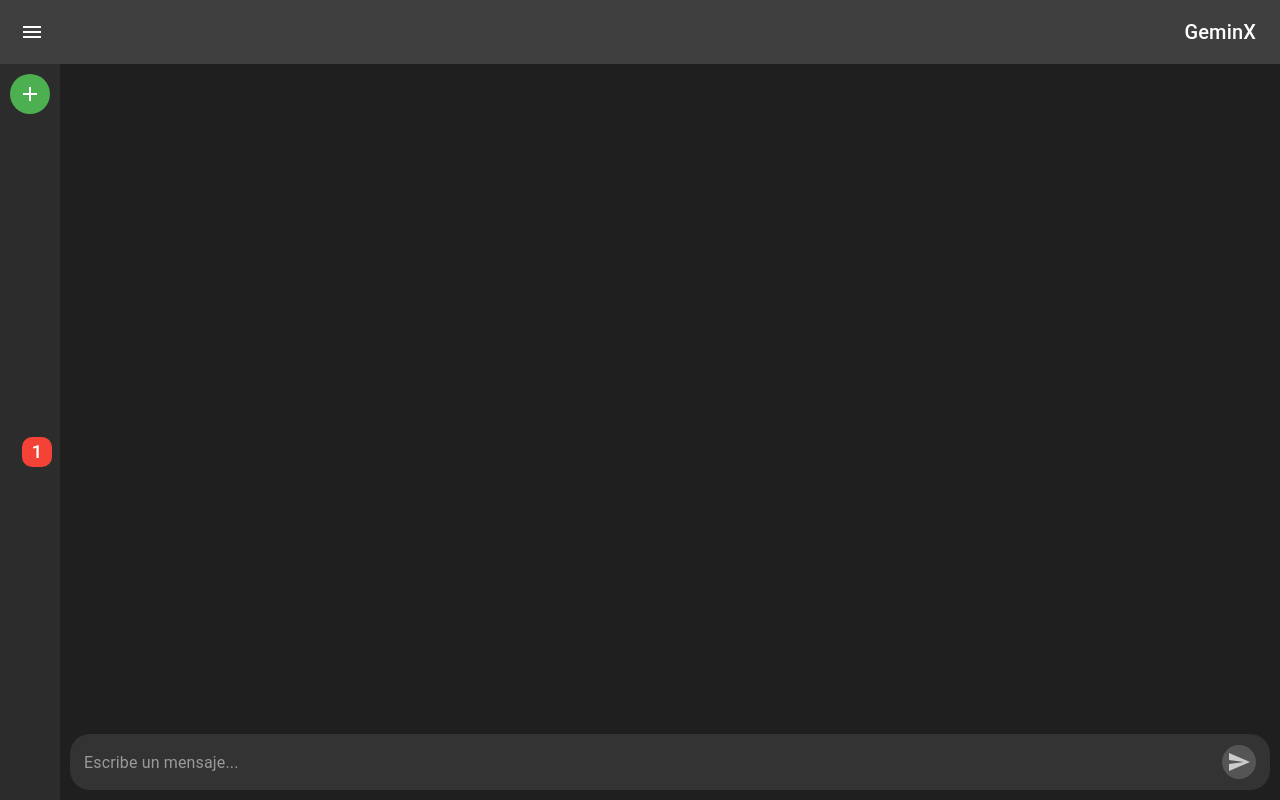
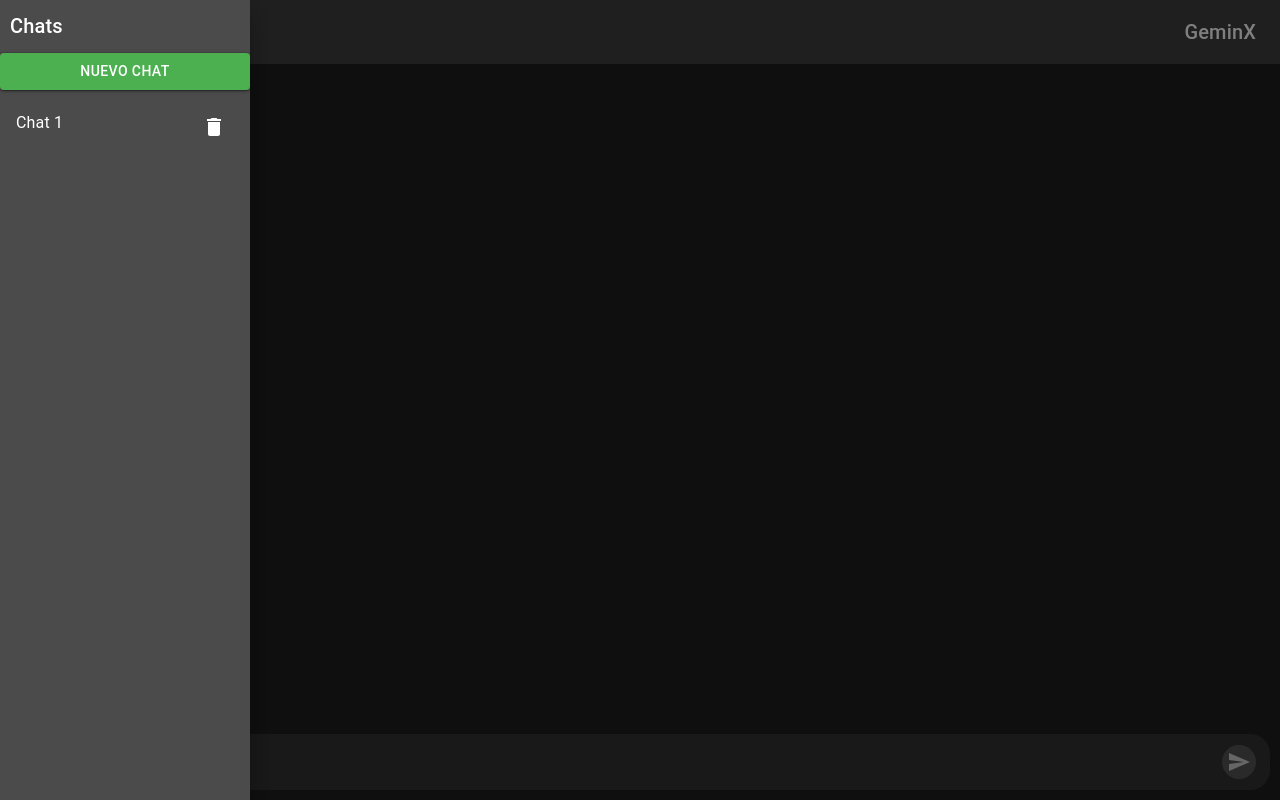
Before and after one commit to alessjh-dev/app-chat-web, a React (Vite) app: page / in a window 1280 px wide. Both pictures are taken after a click on the button 32 px from the left and 32 px from the top of the page. Built offline with nearby package versions, Linux system fonts and the light colour scheme.

Commit message:
MOD: mejoras en vista movil

```diff
--- a/src/App.tsx
+++ b/src/App.tsx
@@ -1,5 +1,5 @@
 import React, { useState, useEffect } from 'react';
-import { Box, CssBaseline, ThemeProvider } from '@mui/material';
+import { Box, CssBaseline, ThemeProvider, useMediaQuery } from '@mui/material';
 import ChatSidebar from './ChatSidebar';
 import ChatWindow from './ChatWindow';
 import Header from './Header';
@@ -20,7 +20,8 @@ interface Chat {
 const App: React.FC = () => {
   const [chats, setChats] = useState<Chat[]>([]);
   const [selectedChatId, setSelectedChatId] = useState<number | null>(null);
-  const [isSidebarOpen, setIsSidebarOpen] = useState<boolean>(true);
+  const [isSidebarOpen, setIsSidebarOpen] = useState<boolean>(false);
+  const isMobile = useMediaQuery('(max-width:600px)');
 
   useEffect(() => {
     const storedChats = localStorage.getItem('chats');
@@ -50,6 +51,9 @@ const App: React.FC = () => {
 
   const handleSelectChat = (id: number) => {
     setSelectedChatId(id);
+    if (isMobile) {
+      setIsSidebarOpen(false);
+    }
   };
 
   const handleSendMessage = (message: Message) => {
@@ -92,6 +96,7 @@ const App: React.FC = () => {
             onNewChat={handleNewChat}
             onDeleteChat={handleDeleteChat}
             isOpen={isSidebarOpen}
+            onClose={toggleSidebar}
           />
           <Box sx={{ flex: 1, display: 'flex', flexDirection: 'column', height: 'calc(100vh - 64px)' }}>
             <ChatWindow chat={selectedChat} onSendMessage={handleSendMessage} />
--- a/src/ChatSidebar.tsx
+++ b/src/ChatSidebar.tsx
@@ -1,7 +1,6 @@
 import React from 'react';
-import { Box, List, ListItem, ListItemText, Button, Typography, Divider, IconButton, Tooltip, Badge } from '@mui/material';
+import { Box, List, ListItem, ListItemText, Button, Typography, Divider, IconButton, Drawer } from '@mui/material';
 import DeleteIcon from '@mui/icons-material/Delete';
-import AddIcon from '@mui/icons-material/Add';
 
 interface ChatSidebarProps {
   chats: { id: number; title: string; lastMessage: string }[];
@@ -9,27 +8,24 @@ interface ChatSidebarProps {
   onNewChat: () => void;
   onDeleteChat: (id: number) => void;
   isOpen: boolean;
+  onClose: () => void;
 }
 
-const ChatSidebar: React.FC<ChatSidebarProps> = ({ chats, onSelectChat, onNewChat, onDeleteChat, isOpen }) => {
+const ChatSidebar: React.FC<ChatSidebarProps> = ({ chats, onSelectChat, onNewChat, onDeleteChat, isOpen, onClose }) => {
   return (
-    <Box
+    <Drawer
+      anchor="left"
+      open={isOpen}
+      onClose={onClose}
       sx={{
-        width: isOpen ? '250px' : { xs: '0', md: '60px' },
-        height: '100%',
+        '& .MuiDrawer-paper': {
+          width: { xs: '250px', md: '250px' },
           backgroundColor: '#2c2c2c',
           color: '#fff',
-        transition: 'width 0.3s',
-        display: 'flex',
-        flexDirection: 'column',
-        alignItems: 'flex-start',
-        position: { xs: 'absolute', md: 'relative' },
-        zIndex: 1000,
-        overflow: 'hidden',
+        },
       }}
     >
-      {isOpen ? (
-        <>
+      <Box sx={{ width: '100%', height: '100%', display: 'flex', flexDirection: 'column' }}>
         <Box sx={{ padding: '10px' }}>
           <Typography variant="h6">
             Chats
@@ -60,22 +56,8 @@ const ChatSidebar: React.FC<ChatSidebarProps> = ({ chats, onSelectChat, onNewCha
             </ListItem>
           ))}
         </List>
-        </>
-      ) : (
-        <>
-          <Tooltip title="Nuevo Chat">
-            <IconButton onClick={onNewChat} sx={{ backgroundColor: '#4caf50', color: '#fff', margin: '10px' }}>
-              <AddIcon />
-            </IconButton>
-          </Tooltip>
-          <Box sx={{ flex: 1, display: 'flex', alignItems: 'center' }}>
-            <Badge badgeContent={chats.length} color="error" sx={{ '& .MuiBadge-badge': { fontSize: '1.2rem', height: '30px', minWidth: '30px' } }}>
-              <Typography variant="body2" sx={{ visibility: 'hidden' }}>Chats</Typography>
-            </Badge>
       </Box>
-        </>
-      )}
-    </Box>
+    </Drawer>
   );
 };
 
```
Lines whose indentation alone changed are shown as unchanged.
